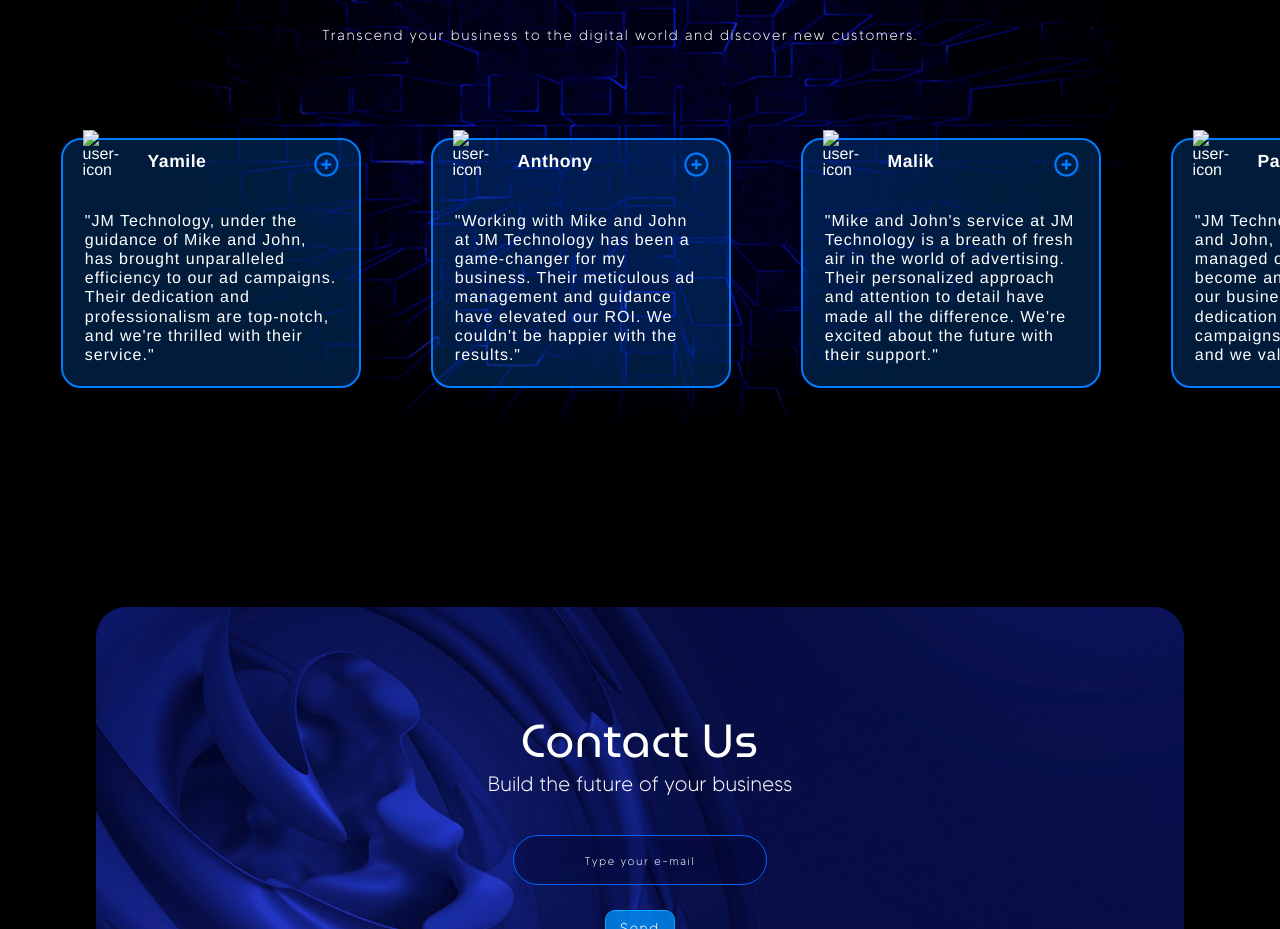
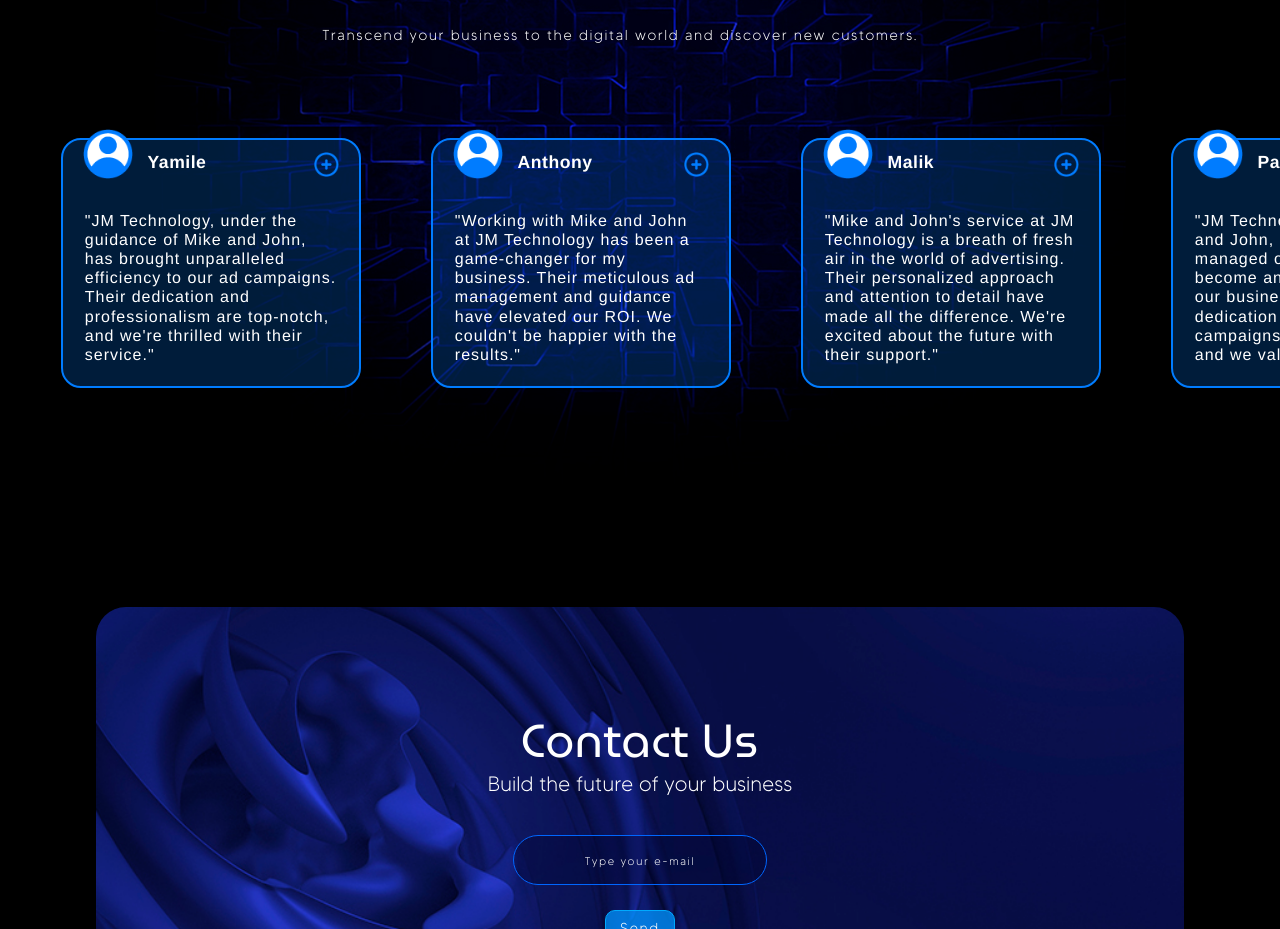
Before and after one commit to walkeriano/jmtech, a plain HTML site: page index.html in a window 1280 px wide. Shown: the part 2868-3797 px from the top of the page. Drawn offline with nearby package versions, Linux system fonts and the light colour scheme; no server answers.

Commit message:
Add files via upload

```diff
--- a/index.html
+++ b/index.html
@@ -158,7 +158,7 @@
             <div class="brand-image" >
               <div class="context-coment" >
                 <div class="user-datos" >
-                  <img class="icon-coment" src="./img/icons_Mesa-de-trabajo-1.png" alt="user-icon" />
+                  <img class="icon-coment" src="./img/icons-01.png" alt="user-icon" />
                   <h4>Yamile</h4>
                 </div>
                 <img class="icon-more" src="./img/icons-02.png" alt="user-icon" />
@@ -168,7 +168,7 @@
             <div class="brand-image" >
               <div class="context-coment" >
                 <div class="user-datos" >
-                  <img class="icon-coment" src="./img/icons_Mesa-de-trabajo-1.png" alt="user-icon" />
+                  <img class="icon-coment" src="./img/icons-01.png" alt="user-icon" />
                   <h4>Anthony</h4>
                 </div>
                 <img class="icon-more" src="./img/icons-02.png" alt="user-icon" />
@@ -178,7 +178,7 @@
             <div class="brand-image" >
               <div class="context-coment" >
                 <div class="user-datos" >
-                  <img class="icon-coment" src="./img/icons_Mesa-de-trabajo-1.png" alt="user-icon" />
+                  <img class="icon-coment" src="./img/icons-01.png" alt="user-icon" />
                   <h4>Malik</h4>
                 </div>
                 <img class="icon-more" src="./img/icons-02.png" alt="user-icon" />
@@ -188,7 +188,7 @@
             <div class="brand-image" >
               <div class="context-coment" >
                 <div class="user-datos" >
-                  <img class="icon-coment" src="./img/icons_Mesa-de-trabajo-1.png" alt="user-icon" />
+                  <img class="icon-coment" src="./img/icons-01.png" alt="user-icon" />
                   <h4>Paula</h4>
                 </div>
                 <img class="icon-more" src="./img/icons-02.png" alt="user-icon" />
@@ -198,7 +198,7 @@
             <div class="brand-image" >
               <div class="context-coment" >
                 <div class="user-datos" >
-                  <img class="icon-coment" src="./img/icons_Mesa-de-trabajo-1.png" alt="user-icon" />
+                  <img class="icon-coment" src="./img/icons-01.png" alt="user-icon" />
                   <h4>Rajesh</h4>
                 </div>
                 <img class="icon-more" src="./img/icons-02.png" alt="user-icon" />
@@ -208,7 +208,7 @@
             <div class="brand-image" >
               <div class="context-coment" >
                 <div class="user-datos" >
-                  <img class="icon-coment" src="./img/icons_Mesa-de-trabajo-1.png" alt="user-icon" />
+                  <img class="icon-coment" src="./img/icons-01.png" alt="user-icon" />
                   <h4>Sarah</h4>
                 </div>
                 <img class="icon-more" src="./img/icons-02.png" alt="user-icon" />
@@ -218,7 +218,7 @@
             <div class="brand-image" >
               <div class="context-coment" >
                 <div class="user-datos" >
-                  <img class="icon-coment" src="./img/icons_Mesa-de-trabajo-1.png" alt="user-icon" />
+                  <img class="icon-coment" src="./img/icons-01.png" alt="user-icon" />
                   <h4>Malik</h4>
                 </div>
                 <img class="icon-more" src="./img/icons-02.png" alt="user-icon" />
@@ -228,7 +228,7 @@
             <div class="brand-image" >
               <div class="context-coment" >
                 <div class="user-datos" >
-                  <img class="icon-coment" src="./img/icons_Mesa-de-trabajo-1.png" alt="user-icon" />
+                  <img class="icon-coment" src="./img/icons-01.png" alt="user-icon" />
                   <h4>Aisha</h4>
                 </div>
                 <img class="icon-more" src="./img/icons-02.png" alt="user-icon" />
@@ -238,7 +238,7 @@
             <div class="brand-image" >
               <div class="context-coment" >
                 <div class="user-datos" >
-                  <img class="icon-coment" src="./img/icons_Mesa-de-trabajo-1.png" alt="user-icon" />
+                  <img class="icon-coment" src="./img/icons-01.png" alt="user-icon" />
                   <h4>Maria</h4>
                 </div>
                 <img class="icon-more" src="./img/icons-02.png" alt="user-icon" />
@@ -248,7 +248,7 @@
             <div class="brand-image" >
               <div class="context-coment" >
                 <div class="user-datos" >
-                  <img class="icon-coment" src="./img/icons_Mesa-de-trabajo-1.png" alt="user-icon" />
+                  <img class="icon-coment" src="./img/icons-01.png" alt="user-icon" />
                   <h4>Ahmed</h4>
                 </div>
                 <img class="icon-more" src="./img/icons-02.png" alt="user-icon" />
```
Also changed, not shown: img/icons-01.png (added).
